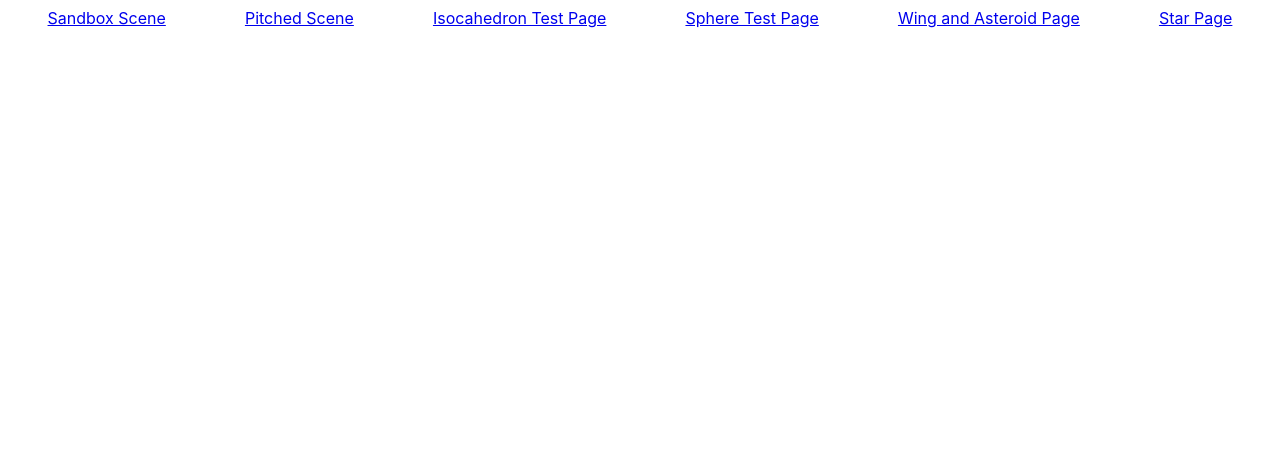
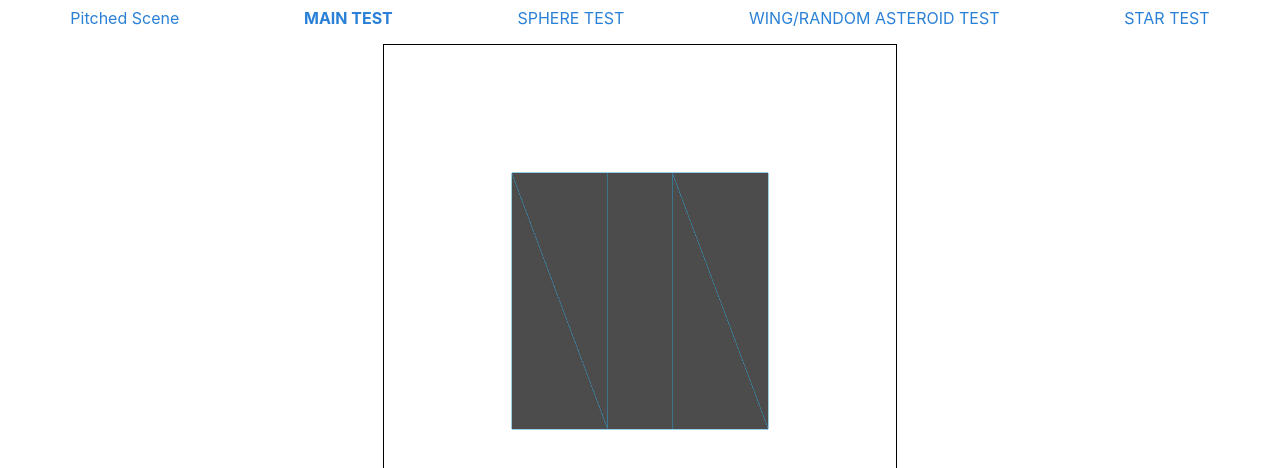
Before and after one commit to nndpznn/fiddleverseLibrary3D, a React (Create React App) app: page /main in a window 1280 px wide. Shown: the top 468 px of the page. Built offline with nearby package versions, Linux system fonts and the light colour scheme.

Commit message:
renamed isocahedronTestPage to a more fitting name, fixed the ui(made it cleaner) and, probably most importantly, fixed our matrix propogation problems between parent and child assets.

```diff
--- a/src/App.css
+++ b/src/App.css
@@ -10,6 +10,7 @@ body {
 
 .App nav .current {
   font-weight: bold;
+  color: #0cf343
 }
 
 .App main {
@@ -21,4 +22,9 @@ body {
 .App canvas {
   border: 1px solid black;
   margin: 8px;
+  padding-left: 0;
+  padding-right: 0;
+  margin-left: auto;
+  margin-right: auto;
+  display: block;
 }
--- a/src/App.js
+++ b/src/App.js
@@ -7,7 +7,7 @@ import './App.css'
 
 import Sandbox from './Sandbox'
 import PitchedScene from './PitchedScene'
-import IsocahedronTest from './testPages/isocahedronTestPage'
+import MainTest from './testPages/mainTestPage'
 import TestPage3 from './testPages/testpage3'
 import SphereTest from './testPages/wingTestPage'
 import StarTest from './testPages/starPage'
@@ -16,10 +16,10 @@ const classNamePicker = ({ isActive }) => (isActive ? 'current' : null)
 
 const Greeting = () => (
   <article>
-    <h1>This is starter code only!</h1>
+    <h1>Into the Fiddleverse.</h1>
 
     <p>
-      Make sure to take this apart and put it back with a better design once you’ve gotten the hang of WebGL and GLSL.
+      Welcome to the custom graphics repository of Nolan Nguyen, Dylan Suzuki, JD Elia, and Allen Boyce.
     </p>
   </article>
 )
@@ -28,28 +28,28 @@ const App = () => {
   return (
     <article className="App">
       <nav>
-        <NavLink className={classNamePicker} to="/sandbox">
+        {/* <NavLink className={classNamePicker} to="/sandbox">
           Sandbox Scene
-        </NavLink>
+        </NavLink> */}
 
-        <NavLink className={classNamePicker} to="/pitched">
+        <NavLink style={{ textDecoration: 'none', color: '#2980d6' }} className={classNamePicker} to="/pitched">
           Pitched Scene
         </NavLink>
 
-        <NavLink className={classNamePicker} to="/isocahedron">
-          Isocahedron Test Page
+        <NavLink style={{ textDecoration: 'none', color: '#2980d6' }} className={classNamePicker} to="/main">
+          MAIN TEST
         </NavLink>
 
-        <NavLink className={classNamePicker} to="/sphere">
-          Sphere Test Page
+        <NavLink style={{ textDecoration: 'none', color: '#2980d6' }} className={classNamePicker} to="/sphere">
+          SPHERE TEST
         </NavLink>
 
-        <NavLink className={classNamePicker} to="/testpage3">
-          Wing and Asteroid Page
+        <NavLink style={{ textDecoration: 'none', color: '#2980d6' }} className={classNamePicker} to="/testpage3">
+          WING/RANDOM ASTEROID TEST
         </NavLink>
 
-        <NavLink className={classNamePicker} to="/star">
-          Star Page
+        <NavLink style={{ textDecoration: 'none', color: '#2980d6'}} className={classNamePicker} to="/star">
+          STAR TEST
         </NavLink>
       </nav>
 
@@ -58,7 +58,7 @@ const App = () => {
           <Route path="" element={<Greeting />} />
           <Route path="sandbox" element={<Sandbox />} />
           <Route path="pitched" element={<PitchedScene />} />
-          <Route path="isocahedron" element={<IsocahedronTest />} />
+          <Route path="main" element={<MainTest />} />
           <Route path="sphere" element={<SphereTest />} />
           <Route path="testpage3" element={<TestPage3 />} />
           <Route path="star" element={<StarTest />} />
--- a/src/fiddleverse/fiddleverse.js
+++ b/src/fiddleverse/fiddleverse.js
@@ -1,42 +1,42 @@
 import { getGL, initVertexBuffer, initSimpleShaderProgram } from '../glsl-utilities'
 import CameraMatrix from '../matrix-library/cameraMatrix'
 import { FiddleMatrix } from '../matrix-library/matrix'
-import OrthoMatrix from '../matrix-library/orthographicMatrix'
+// import OrthoMatrix from '../matrix-library/orthographicMatrix'
 import PerspectiveMatrix from '../matrix-library/perspectiveMatrix'
 // import { getRotationMatrix } from '../matrixFunctions'
 import TranslationMatrix from '../matrix-library/translationMatrix'
 import Vector from '../vector'
 
 //default shaders
-const VERTEX_SHADER = `
-#ifdef GL_ES
-precision highp float;
-#endif
+// const VERTEX_SHADER = `
+// #ifdef GL_ES
+// precision highp float;
+// #endif
 
-attribute vec3 vertexPosition;
+// attribute vec3 vertexPosition;
 
-uniform mat4 projectionMatrix;
-uniform mat4 transform;
-uniform mat4 camera;
+// uniform mat4 projectionMatrix;
+// uniform mat4 transform;
+// uniform mat4 camera;
 
-void main(void) {
-  gl_Position = projectionMatrix * camera * transform * vec4(vertexPosition, 1.0);
-}
-`
+// void main(void) {
+//   gl_Position = projectionMatrix * camera * transform * vec4(vertexPosition, 1.0);
+// }
+// `
 
- const FRAGMENT_SHADER = `
-   #ifdef GL_ES
-   precision highp float;
-   #endif
-   varying vec4 finalVertexColor;
+//  const FRAGMENT_SHADER = `
+//    #ifdef GL_ES
+//    precision highp float;
+//    #endif
+//    varying vec4 finalVertexColor;
 
-   void main(void) {
-     // We vary the color based on the fragment's z coordinate,
-     // which, at this point, ranges from 0 (near) to 1 (far).
-     // Note the ".rgb" subselector.
-     gl_FragColor = vec4((1.0 - gl_FragCoord.z) * finalVertexColor.rgb, 1.0);
-   }
- `
+//    void main(void) {
+//      // We vary the color based on the fragment's z coordinate,
+//      // which, at this point, ranges from 0 (near) to 1 (far).
+//      // Note the ".rgb" subselector.
+//      gl_FragColor = vec4((1.0 - gl_FragCoord.z) * finalVertexColor.rgb, 1.0);
+//    }
+//  `
 
 class Fiddleverse {
     constructor(canvas, screenHeight, screenWidth, vertexShader, fragmentShader) {
@@ -165,7 +165,7 @@ class Fiddleverse {
         //gl.uniformMatrix4fv(this.projectionMatrix, gl.FALSE, new Float32Array([20, 0, 0, 0, 0, 200.0 / 6.0, 0, 0, 0, 0, -10100.0 / 9900.0, -1, 0, 0, -2000000.0 / 9900.0, 0]))
 
         //NOTE: using the actual perspective code made it so nothing showed up on the canvas, so I'm just using an identity matrix for now
-        gl.uniformMatrix4fv(this.projectionMatrix, gl.FALSE, new Float32Array(projection.glForm()))
+        gl.uniformMatrix4fv(this.projectionMatrix, gl.FALSE, new Float32Array(new FiddleMatrix().glForm()))
 
         //This does seem to move and orient the camera, but seems like it might have some weird interactions? (it also could be me missing smt)
         let camera = new CameraMatrix(new Vector(0, 0, 0), new Vector(0, 0, -1), new Vector(0, 1, 0))
--- a/src/index.css
+++ b/src/index.css
@@ -7,7 +7,16 @@ body {
   -moz-osx-font-smoothing: grayscale;
 }
 
+h1 {
+  text-align: center;
+  font-size: 40px;
+}
+
 code {
   font-family: source-code-pro, Menlo, Monaco, Consolas, 'Courier New',
     monospace;
 }
+
+nav {
+  text-decoration: none;
+}
--- a/src/testPages/isocahedronTestPage.js
+++ b/src/testPages/mainTestPage.js
@@ -2,10 +2,7 @@ import { useState, useEffect, useRef } from 'react'
 
 // import { initSimpleShaderProgram } from './glsl-utilities'
 import { Fiddleverse } from '../fiddleverse/fiddleverse'
-import { dondiShape } from '../fiddleverse/dondiShape'
-import { cubeShape } from '../fiddleverse/cube'
 import { octocylinderShape } from '../fiddleverse/octocylinder'
-import OrthoMatrix from '../matrix-library/orthographicMatrix'
 import RotationMatrix from '../matrix-library/rotationMatrix'
 
 
@@ -48,7 +45,7 @@ const FRAGMENT_SHADER = `
  * If you don’t know React well, don’t worry about the trappings. Just focus on the code inside
  * the useEffect hook.
  */
-const IsocahedronTest = props => {
+const MainTest = props => {
 
   const screenHeight = 6
   const screenWidth = 10
@@ -130,8 +127,8 @@ const IsocahedronTest = props => {
 
       fiddleverse.translationVector[0] -= 0.01
 
-      if (fiddleverse.translationVector[0] < -0.9) {
-        fiddleverse.translationVector[0] += 1.8
+      if (fiddleverse.translationVector[0] < -0.5) {
+        fiddleverse.translationVector[0] = 1
       }
 
       if (fiddleverse.translationVector[1] < -.9) {
@@ -180,4 +177,4 @@ const IsocahedronTest = props => {
   )
 }
 
-export default IsocahedronTest
+export default MainTest
--- a/src/testPages/testpage3.js
+++ b/src/testPages/testpage3.js
@@ -172,6 +172,7 @@ const TestPage3 = props => {
   return (
     <article>
       {/* Yes, still square. */}
+      <h1>Reload the page -- the asteroid uses randomly generated vertices!</h1>
       <canvas width="512" height="512" ref={canvasRef} onClick={fiddleverse ? handleCanvasClick : undefined}>
         Your favorite update-your-browser message here.
       </canvas>
```
